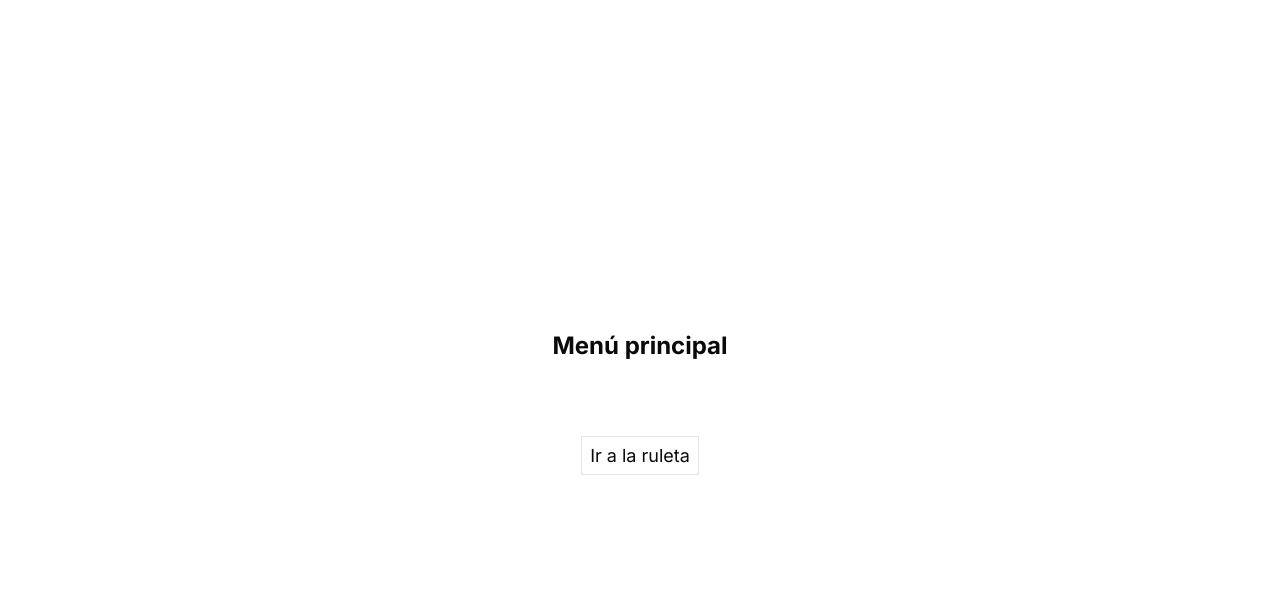
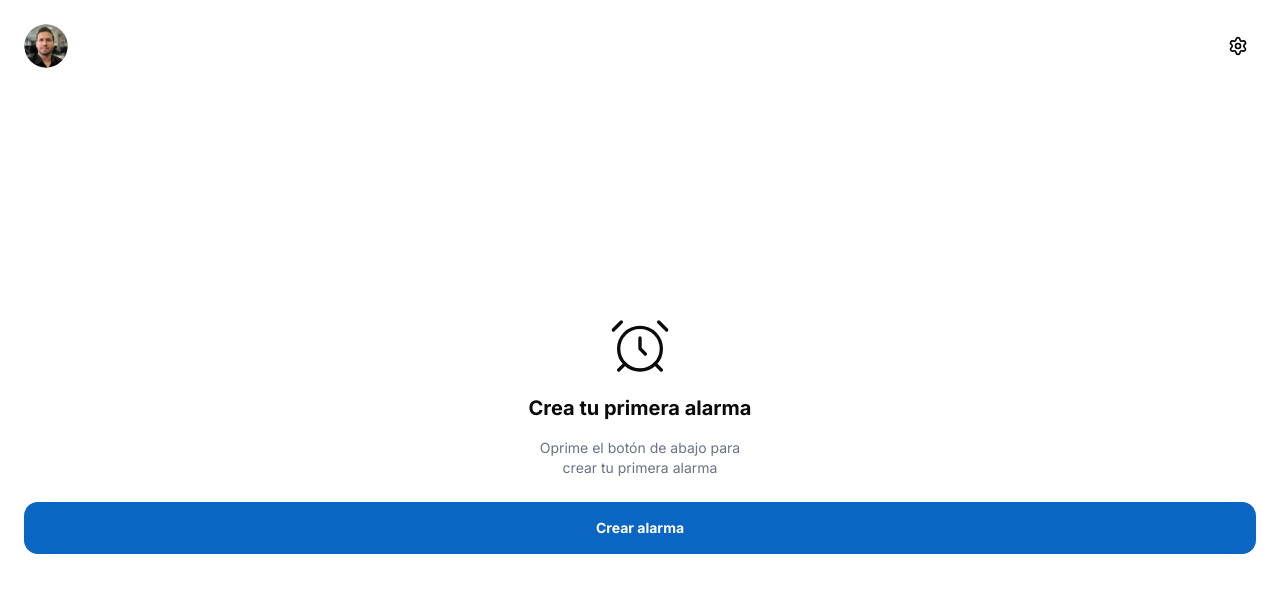
Before and after one commit to CastaDJ/app-alarma, a Next.js app: page / in a window 1280 px wide. Shown: the top 592 px of the page. Built offline with nearby package versions, Linux system fonts and the light colour scheme.

Commit message:
feat: replace main menu with home empty state and settings menu

```diff
--- /dev/null
+++ b/src/app/_components/settings-menu.tsx
@@ -0,0 +1,32 @@
+"use client";
+
+import {
+  DropdownMenu,
+  DropdownMenuContent,
+  DropdownMenuItem,
+  DropdownMenuTrigger,
+} from "@/components/ui/dropdown-menu";
+import { Settings } from "lucide-react";
+import Link from "next/link";
+
+export function SettingsMenu() {
+  return (
+    <DropdownMenu>
+      <DropdownMenuTrigger
+        render={
+          <button
+            aria-label="Configuración"
+            className="p-2 text-black hover:bg-[#C0C0C0] active:bg-[#A0A0A0] rounded-lg"
+          >
+            <Settings className="size-5" />
+          </button>
+        }
+      />
+      <DropdownMenuContent align="end" className="w-auto">
+        <DropdownMenuItem>
+          <Link href="/login">Cerrar sesión</Link>
+        </DropdownMenuItem>
+      </DropdownMenuContent>
+    </DropdownMenu>
+  );
+}
--- a/src/app/page.tsx
+++ b/src/app/page.tsx
@@ -1,16 +1,35 @@
+import { AlarmClock } from "lucide-react";
+import Image from "next/image";
 import Link from "next/link";
+import { SettingsMenu } from "./_components/settings-menu";
 
 export default function Home() {
   return (
-    <main className="p-2 flex items-center flex-col gap-20 justify-center flex-1">
-      <p className="text-2xl font-bold">Menú principal</p>
-      <ul>
-        <li>
-          <Link href="/games" className="border border-solid p-2 text-lg">
-            Ir a la ruleta
-          </Link>
-        </li>
-      </ul>
-    </main>
+    <>
+      <header className="w-full flex items-center justify-between px-6 pt-6">
+        <Image
+          src="/avatar.png"
+          alt="Avatar del usuario"
+          width={44}
+          height={44}
+          className="rounded-full size-11 object-cover"
+          priority
+        />
+        <SettingsMenu />
+      </header>
+      <main className="py-6 px-6 flex flex-col gap-4 items-center justify-center flex-1">
+        <AlarmClock className="size-16" strokeWidth={1.25} />
+        <h1 className="font-bold text-xl text-center">Crea tu primera alarma</h1>
+        <p className="text-sm text-gray-500 text-center max-w-56">
+          Oprime el botón de abajo para crear tu primera alarma
+        </p>
+        <Link
+          href="/alarms/new"
+          className="mt-2 px-4 py-4 bg-primary-50 w-full text-white font-bold text-sm rounded-[14px] hover:bg-primary-100 active:bg-primary-200 text-center"
+        >
+          Crear alarma
+        </Link>
+      </main>
+    </>
   );
 }
```
Also changed, not shown: public/avatar.png (added).
